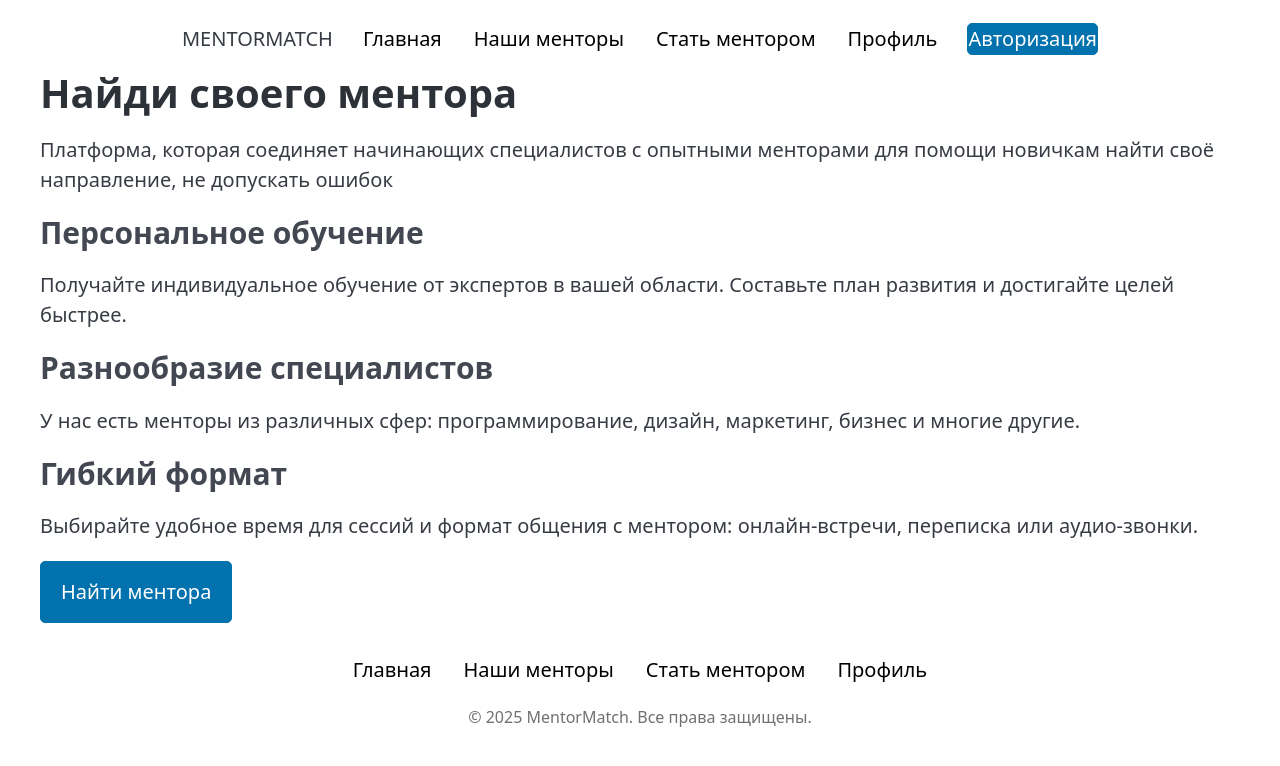
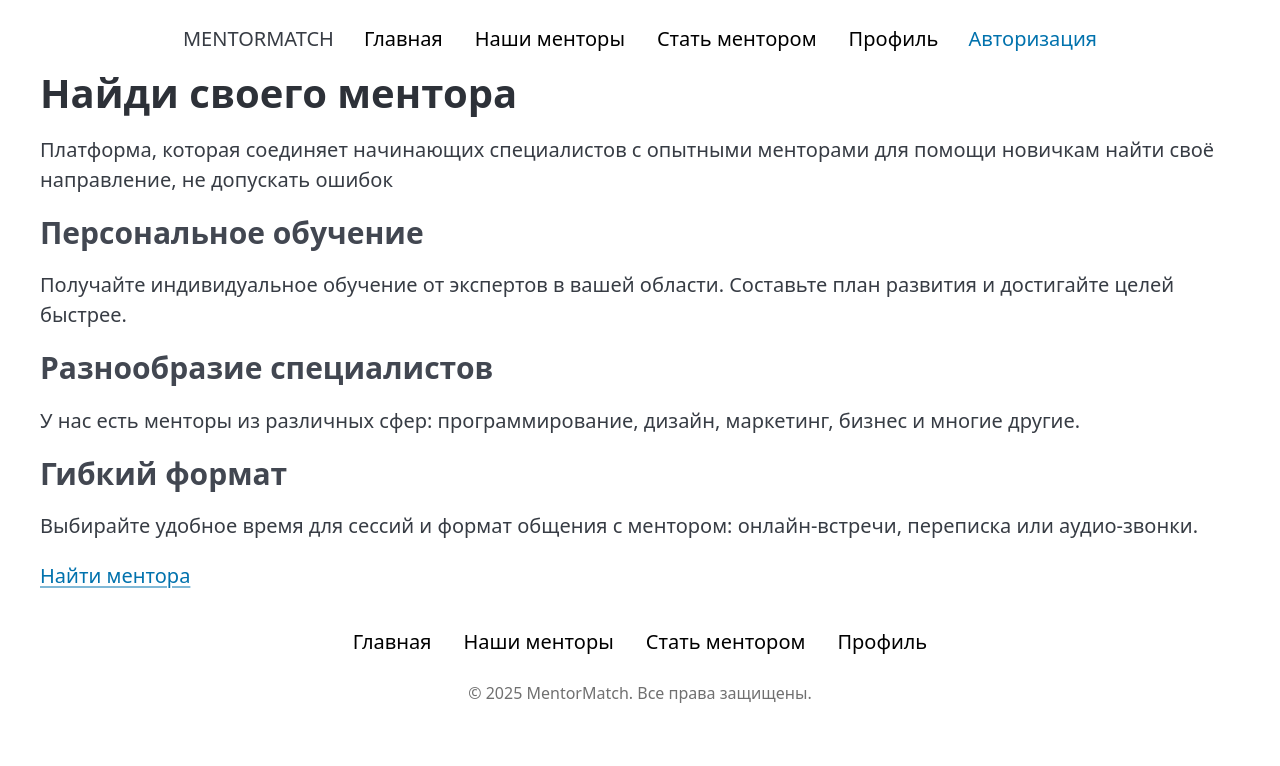
Before and after one commit to Tiver211/MentorMatch, a SvelteKit app in the folder web/: page /landing in a window 1280 px wide. Shown: the top 766 px of the page. Built offline with nearby package versions, Linux system fonts and the light colour scheme.

Commit message:
Update links in /landing

```diff
--- a/web/src/routes/landing/+layout.svelte
+++ b/web/src/routes/landing/+layout.svelte
@@ -10,16 +10,11 @@
 			<p class="logo-title">MENTORMATCH</p>
 		</div>
 		<nav>
-			<ul>
-				<a href="#" class="active">Главная</a>
-				<a href="#">Наши менторы</a>
-				<a href="#">Стать ментором</a>
-				<a href="#">Профиль</a>
-			</ul>
+			{@render links()}
 		</nav>
-		<button class="auth-btn">
+		<a href="/signup" class="auth-btn">
 			<p>Авторизация</p>
-		</button>
+		</a>
 	</div>
 </header>
 
@@ -27,13 +22,19 @@
 
 <footer>
 	<div class="footer-links">
-		<a href="#">Главная</a>
-		<a href="#">Наши менторы</a>
-		<a href="#">Стать ментором</a>
-		<a href="#">Профиль</a>
+		{@render links()}
 	</div>
 	<p class="footer-notice">&copy; 2025 MentorMatch. Все права защищены.</p>
 </footer>
+
+{#snippet links()}
+	<ul>
+		<a href="/" class="active">Главная</a>
+		<a href="/mentors">Наши менторы</a>
+		<a href="/mentors/apply">Стать ментором</a>
+		<a href="/profile">Профиль</a>
+	</ul>
+{/snippet}
 
 <style lang="scss">
 	header {
--- a/web/src/routes/landing/+page.svelte
+++ b/web/src/routes/landing/+page.svelte
@@ -32,6 +32,6 @@
 	</section>
 
 	<section class="cta">
-		<button class="cta-btn">Найти ментора</button>
+		<a href="/mentors" class="cta-btn">Найти ментора</a>
 	</section>
 </main>
```
